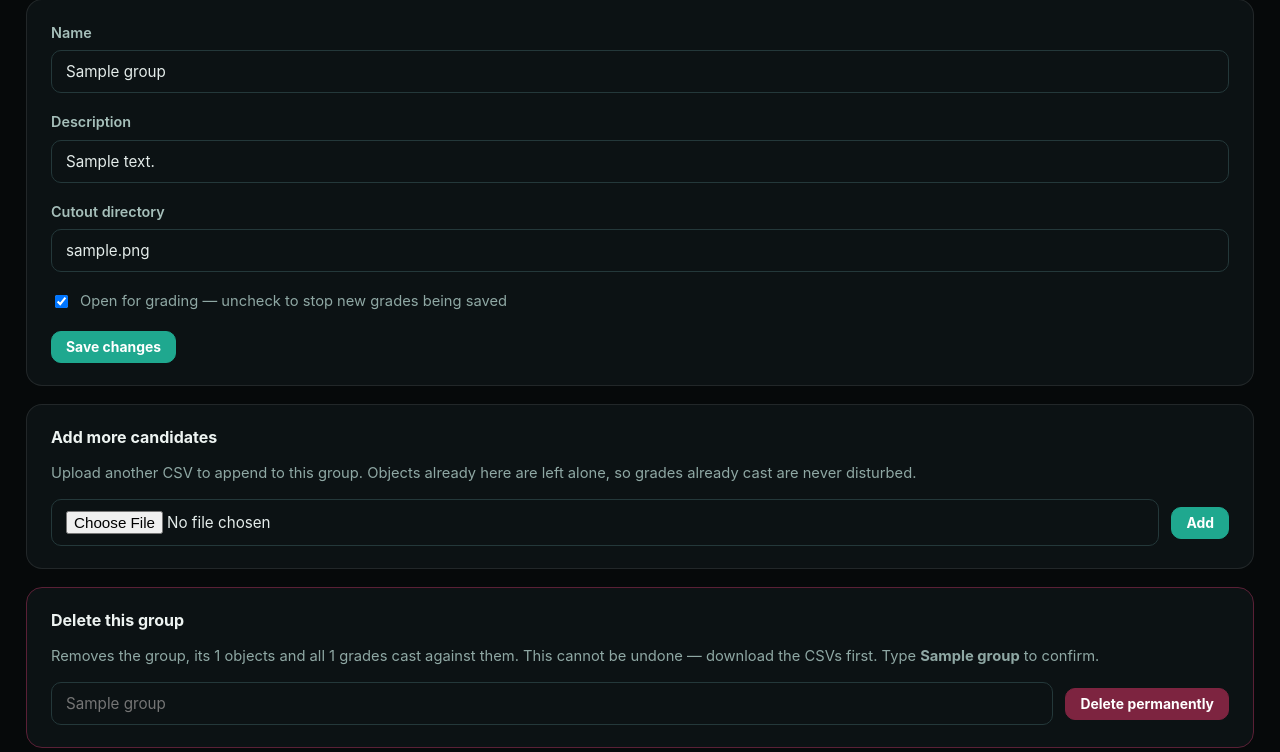
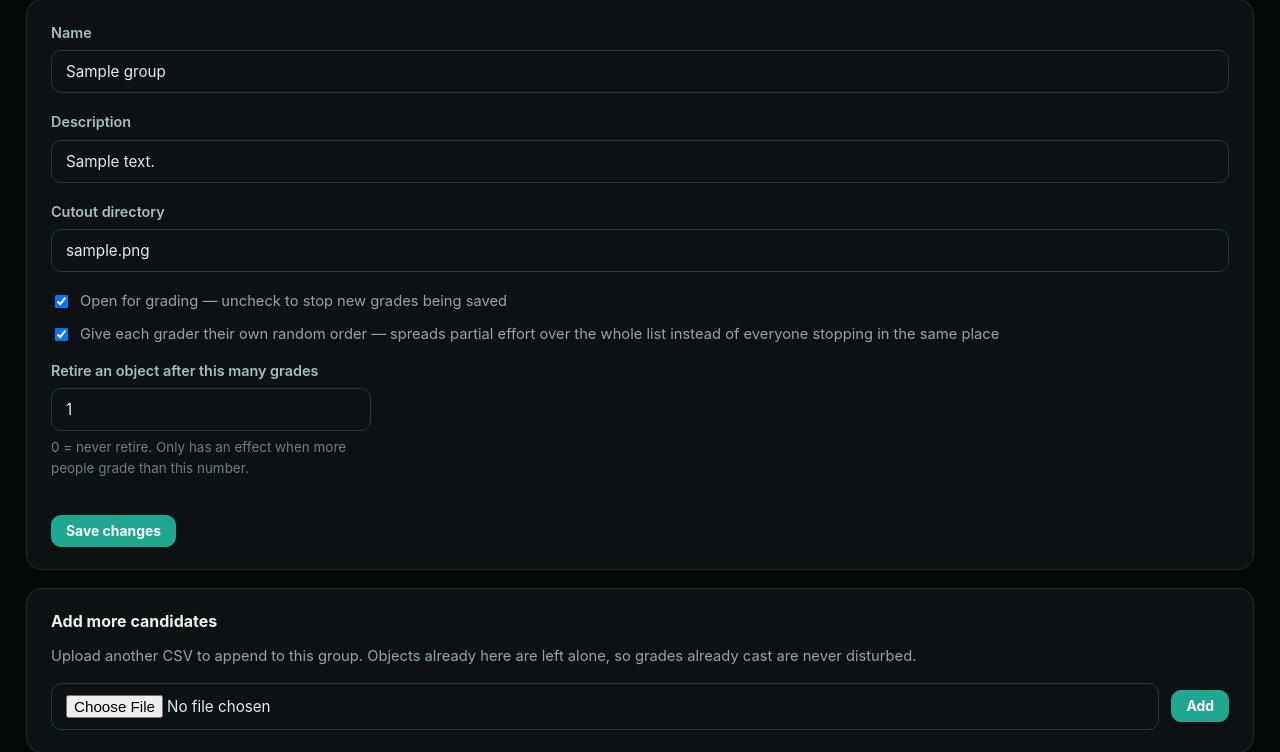
Before and after one commit to ziqil40/LensInspector, a Flask app: a page that uses lensinspect/templates/admin/group.html in a window 1280 px wide. Shown: the part 473-1225 px from the top of the page. Run offline with Flask 3, Linux system fonts and the light colour scheme; the visitor is signed in with stand-in values (Sample User, id 1); tables that the repository leaves empty hold one stand-in row (values such as "Sample post"); parts of the project's set-up code (start-up, migrations or seed data) failed here and were passed over.

Commit message:
Hand each grader their own random order, and retire settled objects
With everyone on the same rank order, people who stop early all stop in the same
place: the top of the list collects every vote and the tail collects none. Two
per-group settings fix that.

shuffle_order gives each grader a stable permutation seeded from (group, grader).
Simulated over 10 graders on the 2,000-object group, coverage at 25% completion
goes from 500 objects to 1,889; at 50%, from 1,000 to 1,997.

The key is a blake2b hash of (group, grader, object) rather than random(), so the
order survives restarts -- a reshuffle on every request would break resuming.

max_votes retires an object once that many people have graded it, keeping late
joiners off settled objects. It only bites when graders outnumber the target,
since each person votes at most once per object.

Both are editable on the group's admin page. Progress counts exclude retired
objects, so 'not looked at yet' cannot stick above zero with an empty queue.

Co-Authored-By: Claude Opus 5 <noreply@anthropic.com>

```diff
--- a/lensinspect/admin.py
+++ b/lensinspect/admin.py
@@ -97,12 +97,18 @@ def group_settings(slug: str):
     description = request.form.get("description", "").strip() or None
     image_dir = request.form.get("image_dir", "").strip() or None
     is_open = 1 if request.form.get("is_open") else 0
+    shuffle_order = 1 if request.form.get("shuffle_order") else 0
+    try:
+        max_votes = max(0, int(request.form.get("max_votes", "0") or 0))
+    except ValueError:
+        max_votes = group["max_votes"] or 0
 
     with db:
         db.execute(
-            "UPDATE groups SET name = ?, description = ?, image_dir = ?, is_open = ?"
-            " WHERE id = ?",
-            (name, description, image_dir, is_open, group["id"]),
+            "UPDATE groups SET name = ?, description = ?, image_dir = ?, is_open = ?,"
+            " shuffle_order = ?, max_votes = ? WHERE id = ?",
+            (name, description, image_dir, is_open, shuffle_order, max_votes,
+             group["id"]),
         )
     flash("Group updated.", "success")
     return redirect(url_for("admin.group_detail", slug=slug))
--- a/lensinspect/aggregate.py
+++ b/lensinspect/aggregate.py
@@ -51,6 +51,26 @@ def my_progress(
     skipped = counts.get(SKIP, 0)
     touched = graded + skipped
 
+    # Objects retired by other people are gone from this person's queue, so
+    # counting them as "not looked at yet" would leave the number stuck above zero
+    # with nothing left to grade.
+    cap = db.execute(
+        "SELECT max_votes FROM groups WHERE id = ?", (group_id,)
+    ).fetchone()["max_votes"] or 0
+    retired_unseen = 0
+    if cap > 0:
+        retired_unseen = db.execute(
+            """
+            SELECT COUNT(*) AS n FROM candidates c
+             WHERE c.group_id = ?
+               AND NOT EXISTS (SELECT 1 FROM votes v
+                                WHERE v.candidate_id = c.id AND v.inspector_id = ?)
+               AND (SELECT COUNT(*) FROM votes vc
+                     WHERE vc.candidate_id = c.id AND vc.grade != ?) >= ?
+            """,
+            (group_id, inspector_id, SKIP, cap),
+        ).fetchone()["n"]
+
     submitted = db.execute(
         "SELECT submitted_at FROM submissions WHERE group_id = ? AND inspector_id = ?",
         (group_id, inspector_id),
@@ -60,7 +80,8 @@ def my_progress(
         "total": total,
         "graded": graded,
         "skipped": skipped,
-        "unseen": max(0, total - touched),
+        "unseen": max(0, total - touched - retired_unseen),
+        "retired": retired_unseen,
         "counts": {g: counts.get(g, 0) for g in GRADES},
         "percent": round(100.0 * graded / total, 1) if total else 0.0,
         "finished": total > 0 and graded >= total,
--- a/lensinspect/db.py
+++ b/lensinspect/db.py
@@ -170,6 +170,15 @@ _ADDED_COLUMNS: tuple[tuple[str, str, str], ...] = (
     # other admins, who have no reason to see someone's scratch work.
     ("groups", "is_hidden", "INTEGER NOT NULL DEFAULT 0"),
     ("groups", "owner_netid", "TEXT"),
+    # Hand each grader their own random order through the group instead of the
+    # shared rank order. With everyone on the same order, people who stop early
+    # all stop in the same place: the top N gets every vote and the tail gets
+    # none. A per-grader shuffle spreads partial effort over the whole list.
+    ("groups", "shuffle_order", "INTEGER NOT NULL DEFAULT 0"),
+    # Retire an object once this many people have graded it (0 = never). Only
+    # bites when there are more graders than the target, and stops late joiners
+    # re-grading what is already settled.
+    ("groups", "max_votes", "INTEGER NOT NULL DEFAULT 0"),
 )
 
 
--- a/lensinspect/templates/admin/group.html
+++ b/lensinspect/templates/admin/group.html
@@ -93,6 +93,18 @@
       <input type="checkbox" name="is_open" {% if group['is_open'] %}checked{% endif %} />
       Open for grading — uncheck to stop new grades being saved
     </label>
+    <label style="display:flex; gap:9px; align-items:center; color:var(--muted); font-size:0.92rem; margin-top:10px;">
+      <input type="checkbox" name="shuffle_order" {% if group['shuffle_order'] %}checked{% endif %} />
+      Give each grader their own random order — spreads partial effort over the
+      whole list instead of everyone stopping in the same place
+    </label>
+    <div class="field" style="margin-top:14px; max-width:320px;">
+      <label for="max_votes">Retire an object after this many grades</label>
+      <input class="input" id="max_votes" name="max_votes" type="number" min="0"
+             value="{{ group['max_votes'] or 0 }}" />
+      <div class="hint">0 = never retire. Only has an effect when more people
+        grade than this number.</div>
+    </div>
     <button class="btn btn-sm" type="submit" style="margin-top:18px;">Save changes</button>
   </form>
 </div>
```
Also changed, not shown: lensinspect/views.py (+51 -3 lines), README.md.
